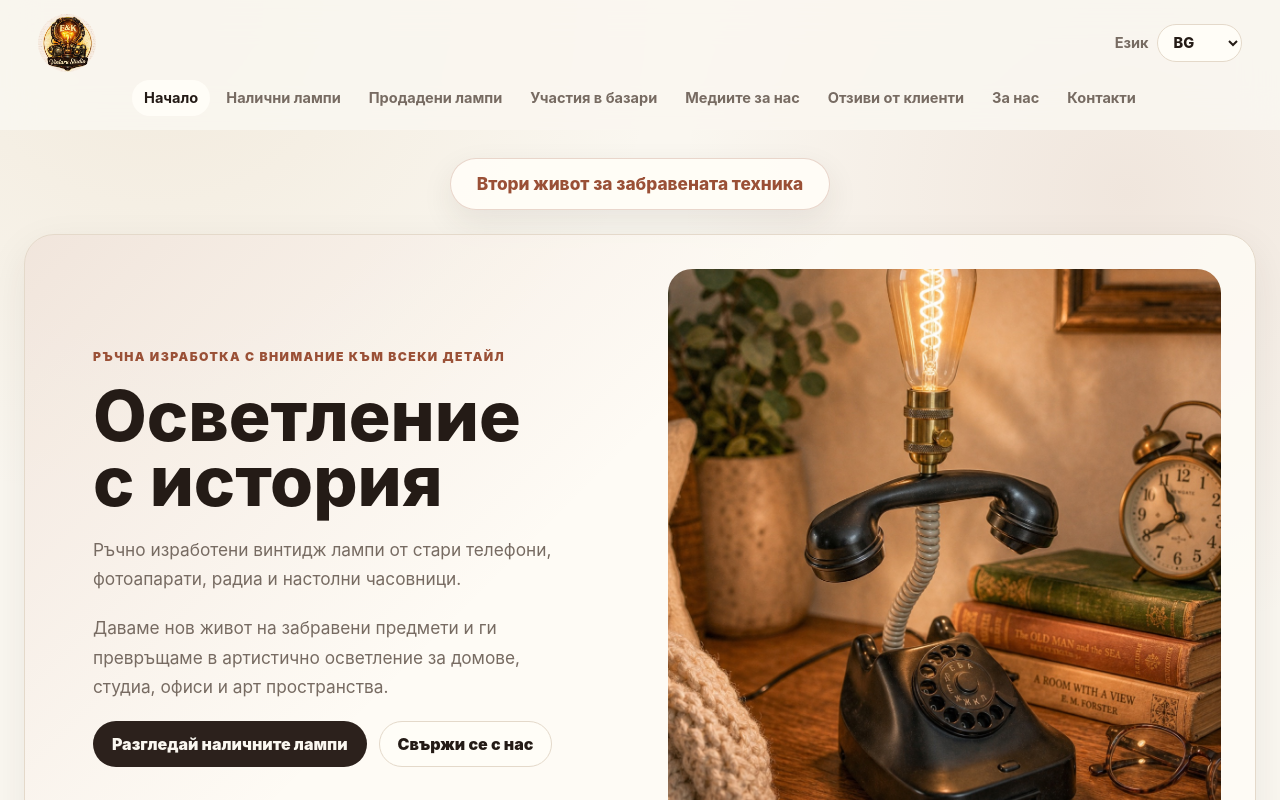
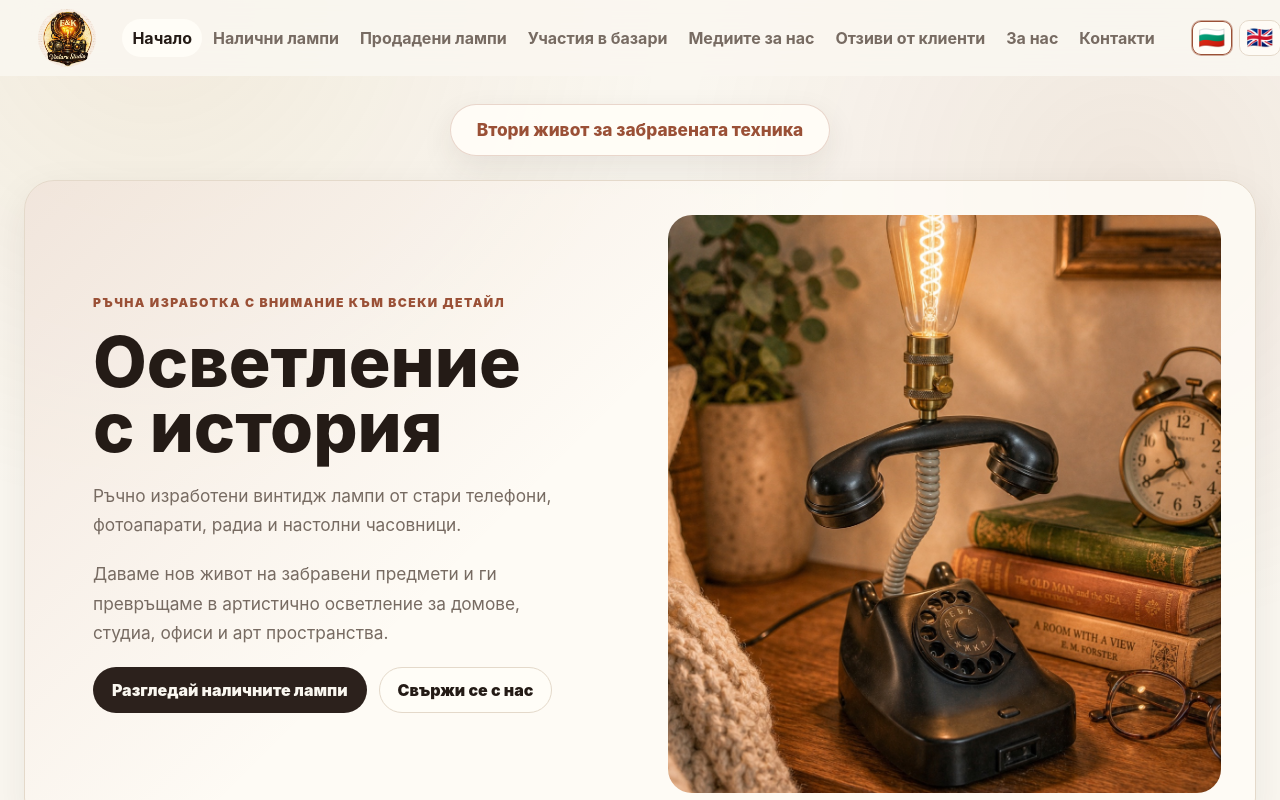
Before and after one commit to JinksSs91/hello-react-site, a React (Vite) app: page / in a window 1280 px wide. Shown: the top 800 px of the page. Built offline with nearby package versions, Linux system fonts and the light colour scheme.

Commit message:
Refine header language switcher and footer

```diff
--- a/src/App.css
+++ b/src/App.css
@@ -8,12 +8,11 @@
   top: 0;
   z-index: 20;
   display: grid;
-  grid-template-columns: minmax(150px, 1fr) auto minmax(150px, 1fr);
-  grid-template-rows: auto auto;
-  gap: 8px 24px;
+  grid-template-columns: minmax(64px, 1fr) auto minmax(96px, 1fr);
+  gap: 20px;
   align-items: center;
   width: 100%;
-  padding: 14px clamp(24px, 3vw, 40px);
+  padding: 9px clamp(24px, 3vw, 40px);
   background: rgba(250, 247, 240, 0.9);
   backdrop-filter: blur(18px);
 }
@@ -26,7 +25,6 @@
   overflow: hidden;
   border-radius: 50%;
   grid-column: 1;
-  grid-row: 1;
 }
 
 .brand-logo img {
@@ -37,24 +35,23 @@
 
 .site-nav {
   display: flex;
-  grid-column: 1 / -1;
-  grid-row: 2;
-  flex-wrap: wrap;
+  grid-column: 2;
+  flex-wrap: nowrap;
   justify-content: center;
-  gap: 4px;
-}
-
-.site-nav a,
-.language-select {
+  gap: 1px;
+}
+
+.site-nav a {
   color: var(--muted);
-  font-size: 0.91rem;
+  font-size: 1rem;
   font-weight: 700;
 }
 
 .site-nav a {
-  padding: 9px 12px;
+  padding: 9px 10px;
   border-radius: 999px;
   text-decoration: none;
+  white-space: nowrap;
 }
 
 .site-nav a:hover,
@@ -63,24 +60,48 @@
   color: var(--ink);
 }
 
-.language-select {
+.language-switcher {
   display: flex;
   align-items: center;
+  gap: 6px;
+}
+
+.desktop-language-switcher {
+  grid-column: 3;
   justify-self: end;
-  gap: 8px;
-  grid-column: 3;
-  grid-row: 1;
-}
-
-.language-select select {
-  min-width: 70px;
-  padding: 8px 30px 8px 12px;
+}
+
+.language-switcher button {
+  display: inline-grid;
+  width: 42px;
+  height: 36px;
+  padding: 0;
+  place-items: center;
   border: 1px solid var(--line);
-  border-radius: 999px;
+  border-radius: 10px;
+  background: rgba(255, 253, 247, 0.7);
+  box-shadow: none;
+  cursor: pointer;
+}
+
+.language-switcher button span {
+  font-size: 1.35rem;
+  line-height: 1;
+}
+
+.language-switcher button:hover,
+.language-switcher button.active {
+  border-color: rgba(154, 80, 54, 0.48);
   background: var(--surface);
-  color: var(--ink);
-  font: inherit;
-  font-weight: 800;
+}
+
+.language-switcher button.active {
+  box-shadow: inset 0 0 0 1px var(--terracotta);
+}
+
+.language-switcher button:focus-visible {
+  outline: 2px solid var(--terracotta);
+  outline-offset: 2px;
 }
 
 .menu-toggle,
@@ -149,28 +170,12 @@
   color: var(--ink);
 }
 
-.mobile-language-select {
-  display: flex;
-  align-items: center;
-  justify-content: space-between;
-  gap: 14px;
+.mobile-language-switcher {
+  justify-content: center;
   padding: 12px 14px;
   border: 1px solid var(--line);
   border-radius: 16px;
   background: var(--surface);
-  color: var(--muted);
-  font-size: 0.91rem;
-  font-weight: 900;
-}
-
-.mobile-language-select select {
-  min-width: 78px;
-  padding: 8px 30px 8px 12px;
-  border: 1px solid var(--line);
-  border-radius: 999px;
-  background: rgba(250, 247, 240, 0.9);
-  color: var(--ink);
-  font: inherit;
 }
 
 .page {
@@ -1434,10 +1439,9 @@
   }
 }
 
-@media (max-width: 1120px) {
+@media (max-width: 1240px) {
   .site-header {
     grid-template-columns: auto 1fr auto;
-    grid-template-rows: auto;
     gap: 16px;
     padding-inline: 20px;
   }
@@ -1451,7 +1455,7 @@
     display: none;
   }
 
-  .language-select {
+  .desktop-language-switcher {
     display: none;
   }
 
@@ -1561,14 +1565,6 @@
     height: 48px;
   }
 
-  .language-select span {
-    position: absolute;
-    width: 1px;
-    height: 1px;
-    overflow: hidden;
-    clip: rect(0, 0, 0, 0);
-  }
-
   .page {
     padding: 44px 0;
   }
--- a/src/App.jsx
+++ b/src/App.jsx
@@ -104,7 +104,6 @@ const productRoutes = {
 
 const content = {
   bg: {
-    languageLabel: 'Език',
     nav: {
       home: 'Начало',
       available: 'Налични лампи',
@@ -324,10 +323,9 @@ const content = {
       soldHint:
         'Харесва ти този модел? Пиши ни в Instagram, за да обсъдим подобна лампа.',
     },
-    footer: 'ръчно изработени винтидж лампи',
+    footer: '📍 гр. Пловдив',
   },
   en: {
-    languageLabel: 'Language',
     nav: {
       home: 'Home',
       available: 'Available Lamps',
@@ -546,7 +544,7 @@ const content = {
       soldHint:
         'Like this piece? Message us on Instagram to discuss a similar lamp.',
     },
-    footer: 'handmade vintage lights',
+    footer: '📍 Plovdiv, Bulgaria',
   },
 }
 
@@ -876,18 +874,18 @@ function App() {
     setIsMenuOpen(false)
   }
 
-  function handleLanguageChange(event) {
+  function handleLanguageChange(nextLanguage) {
     if (page === 'product' && activeProduct) {
-      navigateTo(activeProduct.routes[event.target.value])
+      navigateTo(activeProduct.routes[nextLanguage])
       return
     }
 
     if (page === 'marketGallery' && marketGallerySlug) {
-      navigateTo(marketGalleryRoutes[marketGallerySlug][event.target.value])
+      navigateTo(marketGalleryRoutes[marketGallerySlug][nextLanguage])
       return
     }
 
-    const destination = pages[page][event.target.value]
+    const destination = pages[page][nextLanguage]
     const categoryQuery =
       ['available', 'sold'].includes(page) && category !== 'all'
         ? `?category=${category}`
@@ -946,17 +944,11 @@ function App() {
           ))}
         </nav>
 
-        <label className="language-select">
-          <span>{copy.languageLabel}</span>
-          <select
-            value={language}
-            onChange={handleLanguageChange}
-            aria-label={copy.languageLabel}
-          >
-            <option value="bg">BG</option>
-            <option value="en">EN</option>
-          </select>
-        </label>
+        <LanguageSwitcher
+          className="language-switcher desktop-language-switcher"
+          language={language}
+          onChange={handleLanguageChange}
+        />
 
         <button
           className="menu-toggle"
@@ -995,17 +987,11 @@ function App() {
             ))}
           </nav>
 
-          <label className="mobile-language-select">
-            <span>{copy.languageLabel}</span>
-            <select
-              value={language}
-              onChange={handleLanguageChange}
-              aria-label={copy.languageLabel}
-            >
-              <option value="bg">BG</option>
-              <option value="en">EN</option>
-            </select>
-          </label>
+          <LanguageSwitcher
+            className="language-switcher mobile-language-switcher"
+            language={language}
+            onChange={handleLanguageChange}
+          />
         </div>
       </header>
 
@@ -1931,6 +1917,34 @@ function SoldProductCard({ product, copy, language, navigateTo }) {
   )
 }
 
+function LanguageSwitcher({ className, language, onChange }) {
+  const languages = [
+    { code: 'bg', flag: '🇧🇬', label: 'Български' },
+    { code: 'en', flag: '🇬🇧', label: 'English' },
+  ]
+
+  return (
+    <div
+      className={className}
+      aria-label={language === 'bg' ? 'Избор на език' : 'Language selection'}
+    >
+      {languages.map((item) => (
+        <button
+          className={language === item.code ? 'active' : ''}
+          key={item.code}
+          type="button"
+          title={item.label}
+          aria-label={item.label}
+          aria-pressed={language === item.code}
+          onClick={() => onChange(item.code)}
+        >
+          <span aria-hidden="true">{item.flag}</span>
+        </button>
+      ))}
+    </div>
+  )
+}
+
 function SiteFooter({
   copy,
   language,
@@ -1942,7 +1956,7 @@ function SiteFooter({
     <footer className="site-footer">
       <div className="footer-brand">
         <strong>E&K Vintara Studio</strong>
-        <span>- {copy.footer}</span>
+        <span>{copy.footer}</span>
       </div>
 
       <nav className="footer-nav" aria-label="Footer navigation">
```
